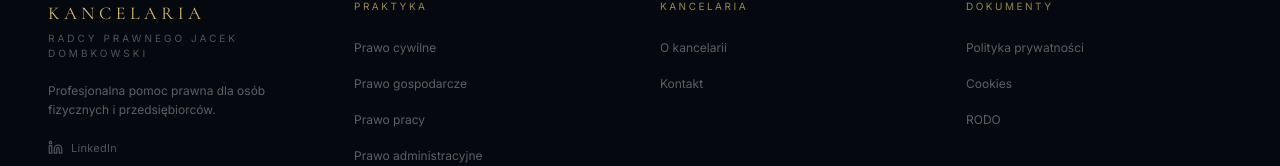
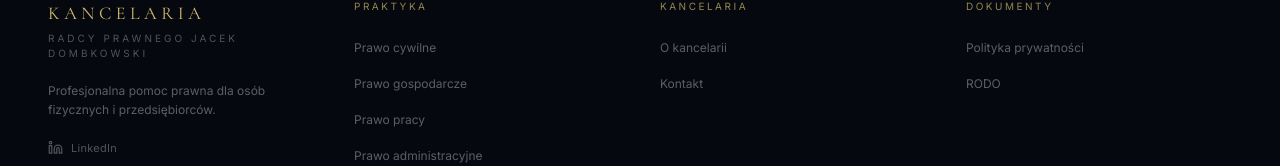
Before and after one commit to m-dombkowski/kanc, a React (Vite) app: page / in a window 1280 px wide. Shown: the part 1700-1866 px from the top of the page. Built offline with nearby package versions, Linux system fonts and the light colour scheme.

Commit message:
Remove Cookies link from footer
Co-Authored-By: Claude Sonnet 4.6 <noreply@anthropic.com>

```diff
--- a/src/i18n/translations.ts
+++ b/src/i18n/translations.ts
@@ -230,7 +230,6 @@ const t = {
       ],
       docsLinks: [
         { label: 'Polityka prywatności', to: '/polityka-prywatnosci.pdf' },
-        { label: 'Cookies', to: '/cookies' },
         { label: 'RODO', to: '/rodo.pdf' },
       ],
       newsletterLabel: 'Newsletter',
@@ -496,7 +495,6 @@ const t = {
       ],
       docsLinks: [
         { label: 'Privacy Policy', to: '/polityka-prywatnosci.pdf' },
-        { label: 'Cookies', to: '/cookies' },
         { label: 'GDPR', to: '/rodo.pdf' },
       ],
       newsletterLabel: 'Newsletter',
```
